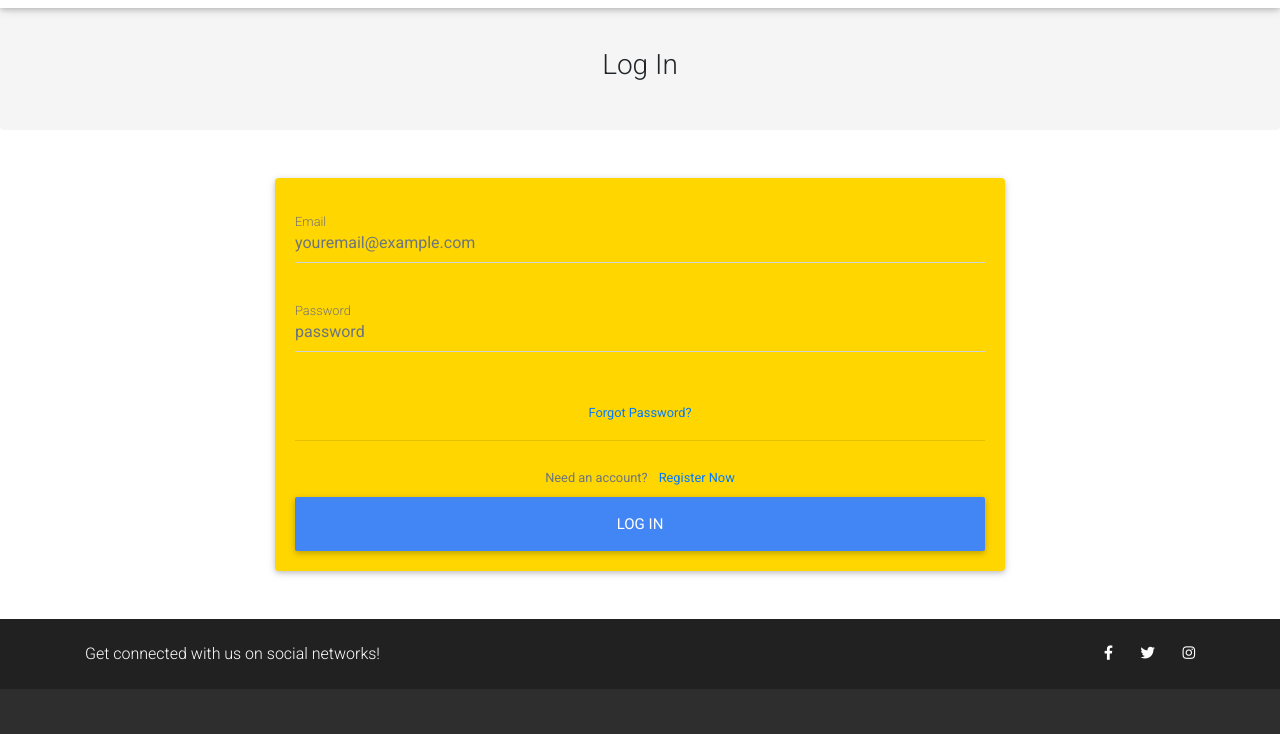
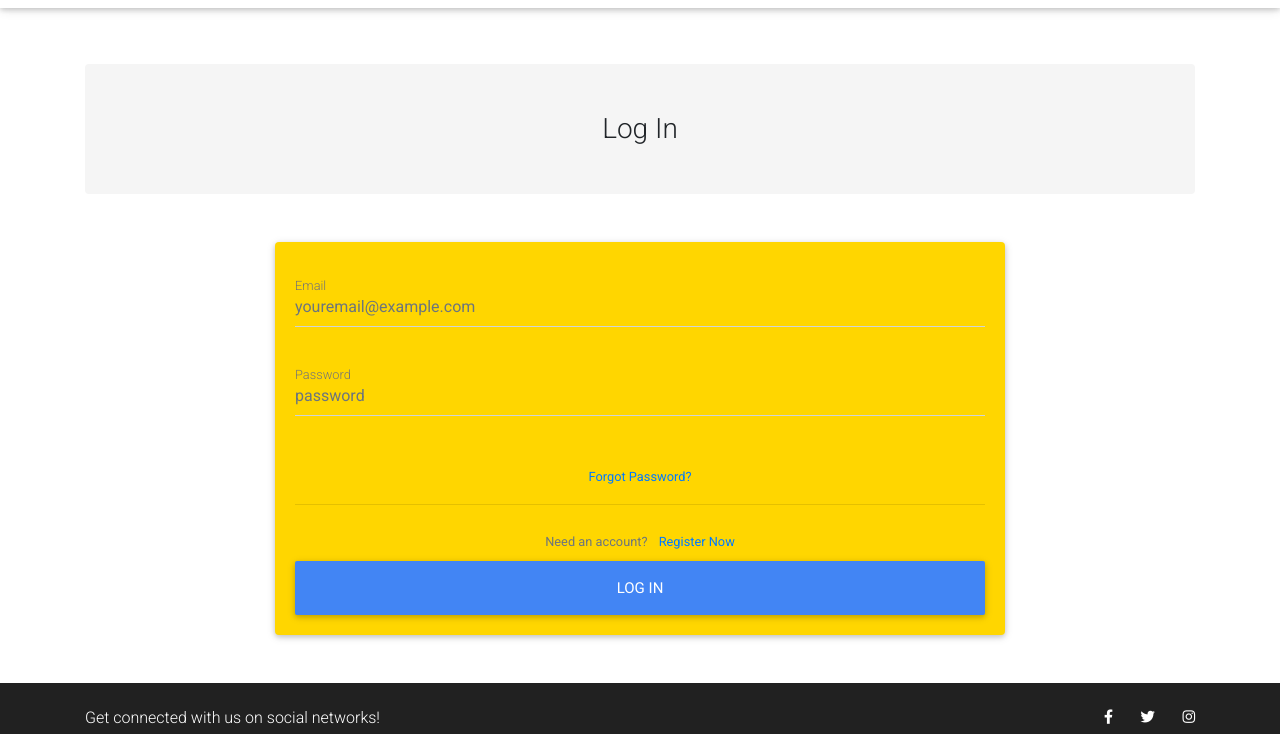
Before and after one commit to srk-sifat/boiwala-snippets, a plain HTML site: page login.html in a window 1280 px wide. Shown: the top 734 px of the page. Drawn offline with Linux system fonts and the light colour scheme.

Commit message:
Fix header

```diff
--- a/login.html
+++ b/login.html
@@ -102,15 +102,17 @@
     </nav>
     <!-- Navbar -->
 
-    <div class="card grey lighten-4 mt-0 z-depth-0">
-        <div class="d-flex align-items-center h-25">
-            <div class="container text-center py-5">
-                <h3 class="mb-0">Log In</h3>
+
+
+    <div class="container" style="margin-top: 4rem;">
+
+        <div class="card grey lighten-4 mt-0 z-depth-0">
+            <div class="d-flex align-items-center h-25">
+                <div class="container text-center py-5">
+                    <h3 class="mb-0">Log In</h3>
+                </div>
             </div>
         </div>
-    </div>
-
-    <div class="container">
 
         <!--Main layout-->
         <main>
```
Also changed, not shown: 404.html (+2 -2 lines), aboutus.html (+1 -1 lines), checkout.html (+9 -7 lines), contact.html (+9 -7 lines), index.html (+1 -1 lines), product.html (+8 -6 lines), register.html (+9 -7 lines), shop.html (+1 -1 lines), shopping-cart.html (+9 -7 lines).
